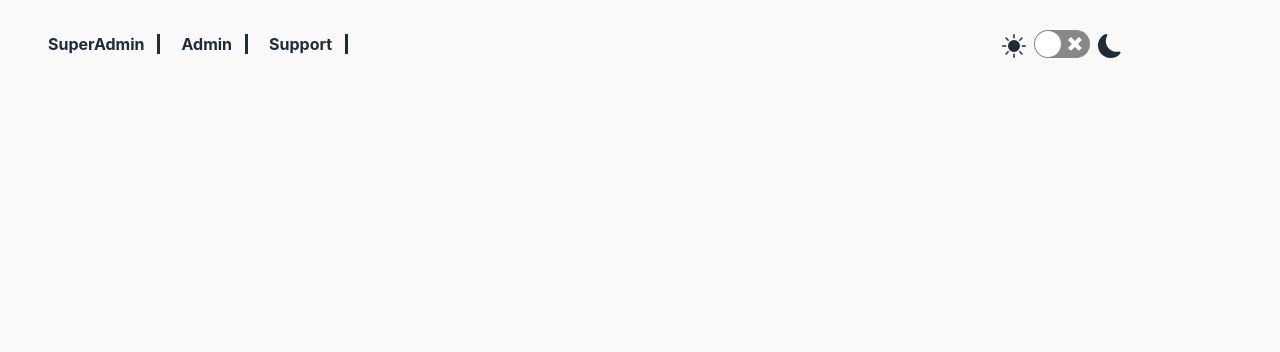
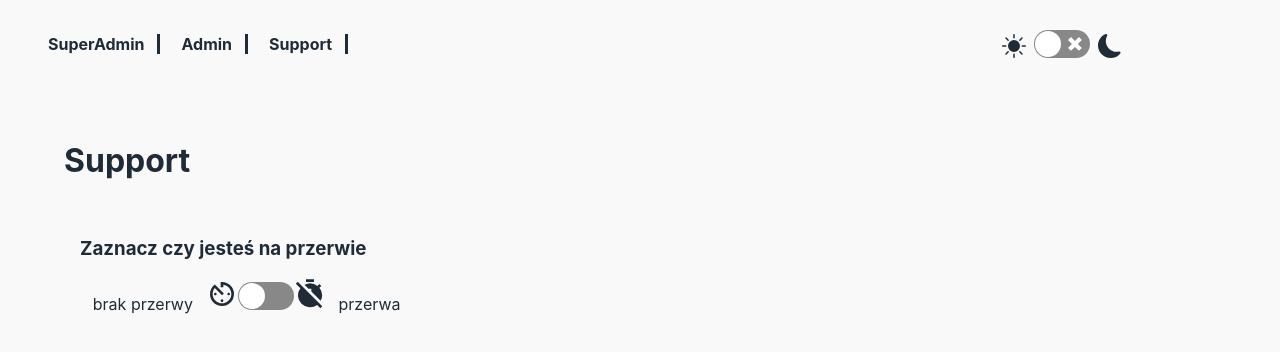
Before and after one commit to pinkjagnie/support-page-bb, a React (Create React App) app: page /login/panel in a window 1280 px wide. Shown: the top 352 px of the page. Built offline with nearby package versions, Linux system fonts and the light colour scheme.

Commit message:
Added LoggedSupport component

```diff
--- /dev/null
+++ b/src/components/logged/LoggedSupport.js
@@ -0,0 +1,34 @@
+import React, { useState } from "react";
+
+import ReactSwitch from "react-switch";
+
+import { MdTimerOff, MdOutlineAvTimer } from "react-icons/md";
+
+import "./loggedSupport.css";
+
+const LoggedSupport = () => {
+  const [breakTime, setBreakTime] = useState(false);
+
+  const toggleBreakTime = (curr) => {
+    setBreakTime(curr);
+    console.log(breakTime)
+  };
+
+  return(
+    <div className="loggedSupportSection">
+      <h1>Support</h1>
+      <div className="loggedSupportBreakBox">
+        <h3>Zaznacz czy jesteś na przerwie</h3>
+        <div className="loggedSupportBreakSwitch">
+          <span>brak przerwy</span>
+          <MdOutlineAvTimer size="2em" />
+          <ReactSwitch onChange={toggleBreakTime} checked={breakTime} uncheckedIcon={false} checkedIcon={false}/>
+          <MdTimerOff size="2em" />
+          <span>przerwa</span>
+        </div>
+      </div>
+    </div>
+  )
+};
+
+export default LoggedSupport;
--- /dev/null
+++ b/src/components/logged/loggedSupport.css
@@ -0,0 +1,13 @@
+.loggedSupportSection {
+  width: 800px;
+  max-height: 90vh;
+  padding: 2rem 4rem;
+}
+
+.loggedSupportBreakBox {
+  padding: 1rem;
+}
+
+.loggedSupportBreakSwitch span {
+  padding: 0rem 0.8rem;
+}
--- a/src/components/panelLoggedPage.css
+++ b/src/components/panelLoggedPage.css
@@ -1,5 +1,6 @@
 .loggedPageSection {
   width: 100%;
+  max-width: 1280px;
   min-height: 100vh;
 }
 
--- a/src/pages/PanelLoggedPage.js
+++ b/src/pages/PanelLoggedPage.js
@@ -1,4 +1,6 @@
 import React from "react";
+
+import LoggedSupport from "../components/logged/LoggedSupport";
 
 import "../components/panelLoggedPage.css";
 
@@ -11,9 +13,7 @@ const PanelLoggedPage = () => {
         <div>Support</div>
       </div>
       <div>
-        <nav>
-
-        </nav>
+        <LoggedSupport />
       </div>
     </div>
   )
```
